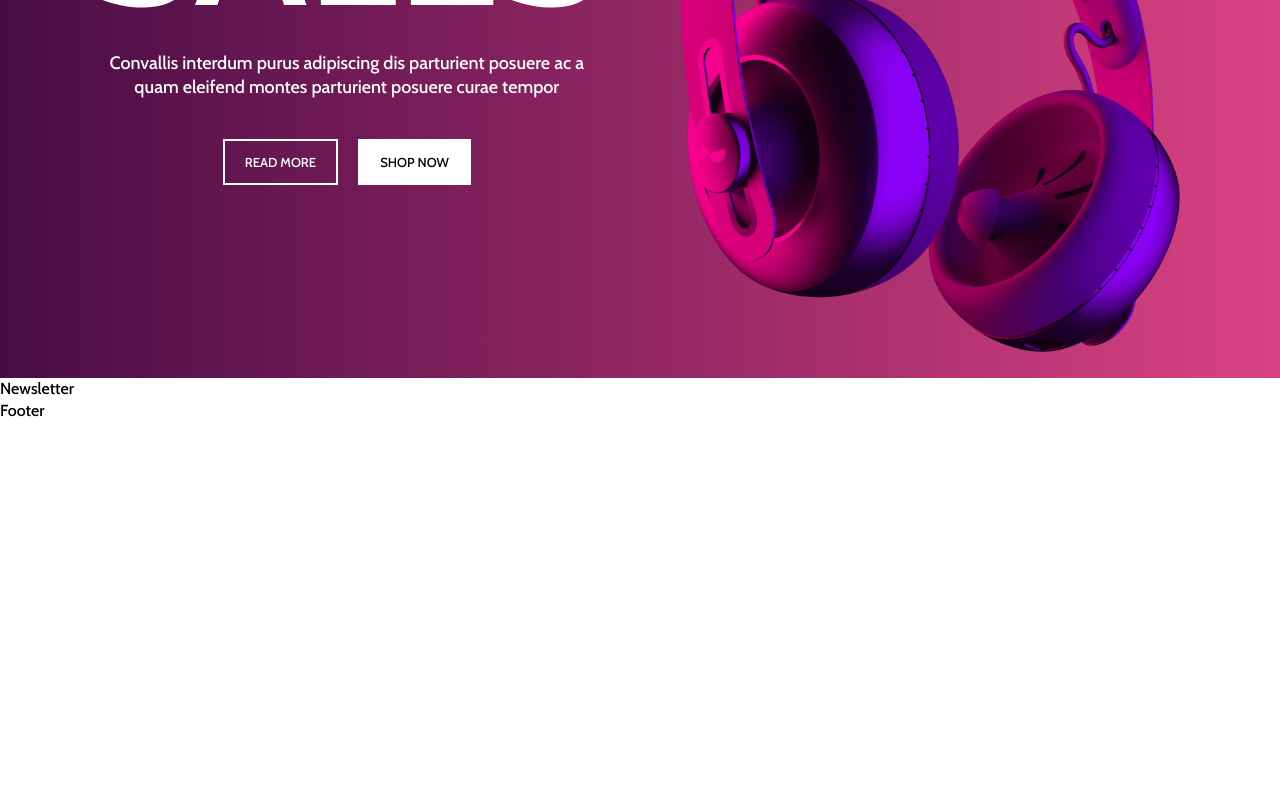
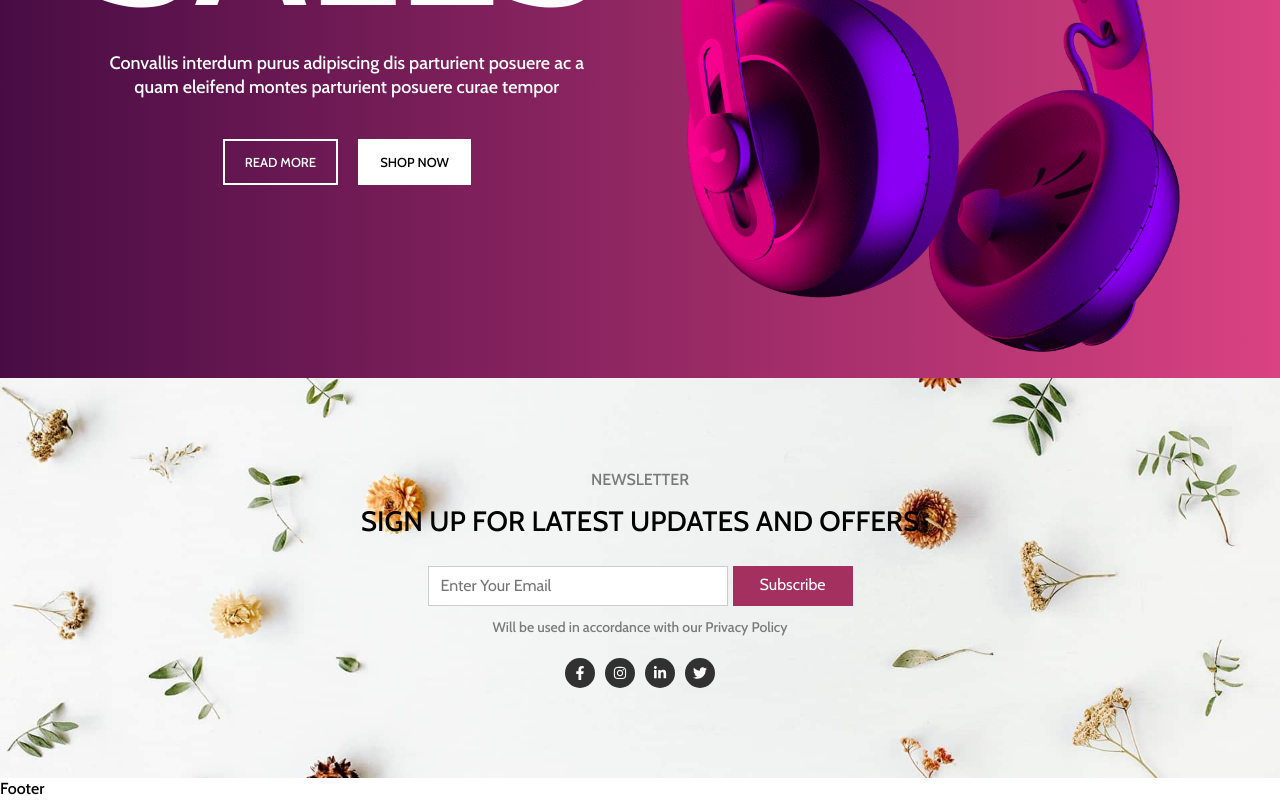
Before and after one commit to Fahmidur-arnob/Amar-Dokan, a React (Create React App) app: page / in a window 1280 px wide. Shown: the part 423-1223 px from the top of the page. Before the commit the page ends 845 px from the top, so only its background shows below. Built offline with nearby package versions, Linux system fonts and the light colour scheme.

Commit message:
Working on the newsletter part

```diff
--- a/src/components/Footer/Newsletter/Newsletter.jsx
+++ b/src/components/Footer/Newsletter/Newsletter.jsx
@@ -1,6 +1,47 @@
+import React from "react";
+import {
+    FaFacebookF,
+    FaTwitter,
+    FaInstagram,
+    FaLinkedinIn
+} from 'react-icons/fa';
 import "./Newsletter.scss";
+
+
 const Newsletter = () => {
-    return <div>Newsletter</div>;
+    return (
+        <div className="newsletter-section">
+            <div className="newsletter-content">
+                <div className="small-text">
+                    Newsletter
+                </div>
+                <span className="big-text">
+                    Sign up for latest updates and offers
+                </span>
+                <div className="form">
+                    <input type="text" placeholder="Enter Your Email"/>
+                    <button>Subscribe</button>
+                </div>
+                <div className="text">
+                    Will be used in accordance with our Privacy Policy
+                </div>
+                <div className="social-icons">
+                    <div className="icons">
+                        <FaFacebookF size={14}/>
+                    </div>
+                    <div className="icons">
+                        <FaInstagram size={14}/>
+                    </div>
+                    <div className="icons">
+                        <FaLinkedinIn size={14}/>
+                    </div>
+                    <div className="icons">
+                        <FaTwitter size={14}/>
+                    </div>
+                </div>
+            </div>
+        </div>
+    );
 };
 // 1:20:01
 export default Newsletter;
--- a/src/components/Footer/Newsletter/Newsletter.scss
+++ b/src/components/Footer/Newsletter/Newsletter.scss
@@ -1 +1,93 @@
 @import "../../../css-config/mixins.scss";
+
+
+.newsletter-section{
+    width: 100%;
+    height: 400px;
+    display: flex;
+    align-items: center;
+    background: #f9f9f9 url("../../../assets/newsletter-bg.jpeg");
+    background-position: center;
+    background-repeat: no-repeat;
+    background-size: cover;
+
+    .newsletter-content {
+        width: fit-content;
+        display: flex;
+        flex-direction: column;
+        align-items: center;
+        margin: 0 auto;
+        text-align: center;
+    }
+    .small-text{
+        margin-bottom: 15px;
+        text-transform: uppercase;
+        color: rgba(0,0,0,0.5);
+
+    }
+    .big-text{
+        margin-bottom: 30px;
+        font-size: 22px;
+        line-height: 30px;
+        font-weight: 500;
+        text-transform: uppercase;
+        padding: 0 30px;
+        @include md{
+            font-size: 28px;
+        }
+    }
+    .form{
+        display: flex;
+        gap: 5px;
+        margin-bottom: 10px;
+        input{
+            width: 200px;
+            height: 40px;
+            border-radius: 0;
+            border: 1px solid rgba(0,0,0,0.2);
+            padding: 0 12px;
+            font-size: 16px;
+            outline: 0;
+            @include md{
+                width: 300px;
+            }
+        }
+        button{
+            outline: 0;
+            border: 0;
+            height: 40px;
+            width: 100px;
+            display: flex;
+            align-items: center;
+            justify-content: center;
+            cursor: pointer;
+            font-size: 16px;
+            color: white;
+            background-color: #a43060;
+            border-bottom: 3px solid #a43060;
+            @include md{
+                width: 120px;
+            }
+        }
+    }
+    .text{
+        margin-bottom: 20px;
+        font-size: 14px;
+        color: rgba(0,0,0,0.5);
+    }
+    .social-icons{
+        display: flex;
+        gap: 10px;
+
+        .icons{
+            width: 30px;
+            height: 30px;
+            background-color: rgba(0,0,0,0.8);
+            border-radius: 50%;
+            color: white;
+            display: flex;
+            justify-content: center;
+            align-items: center;
+        }
+    }
+}
```
